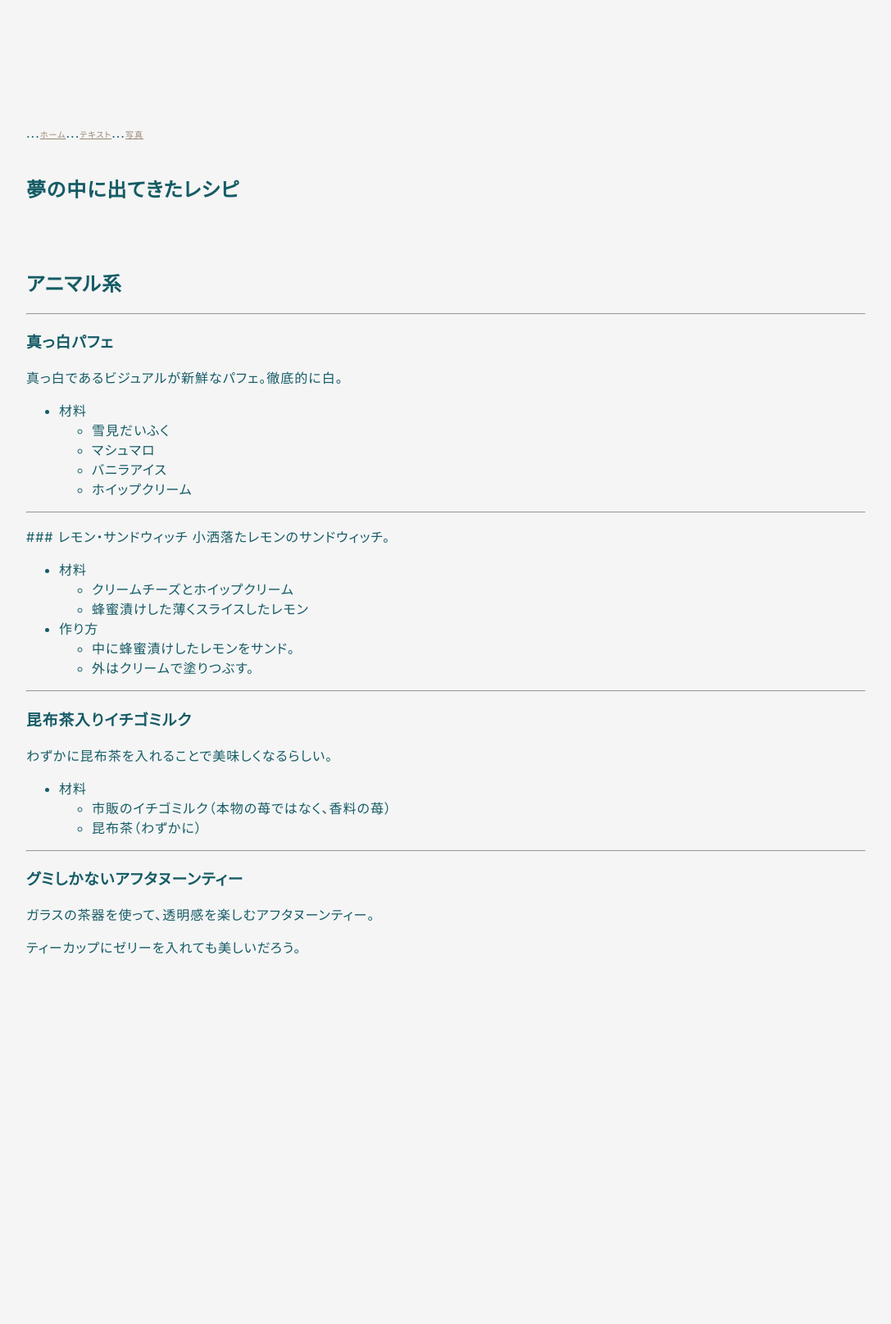
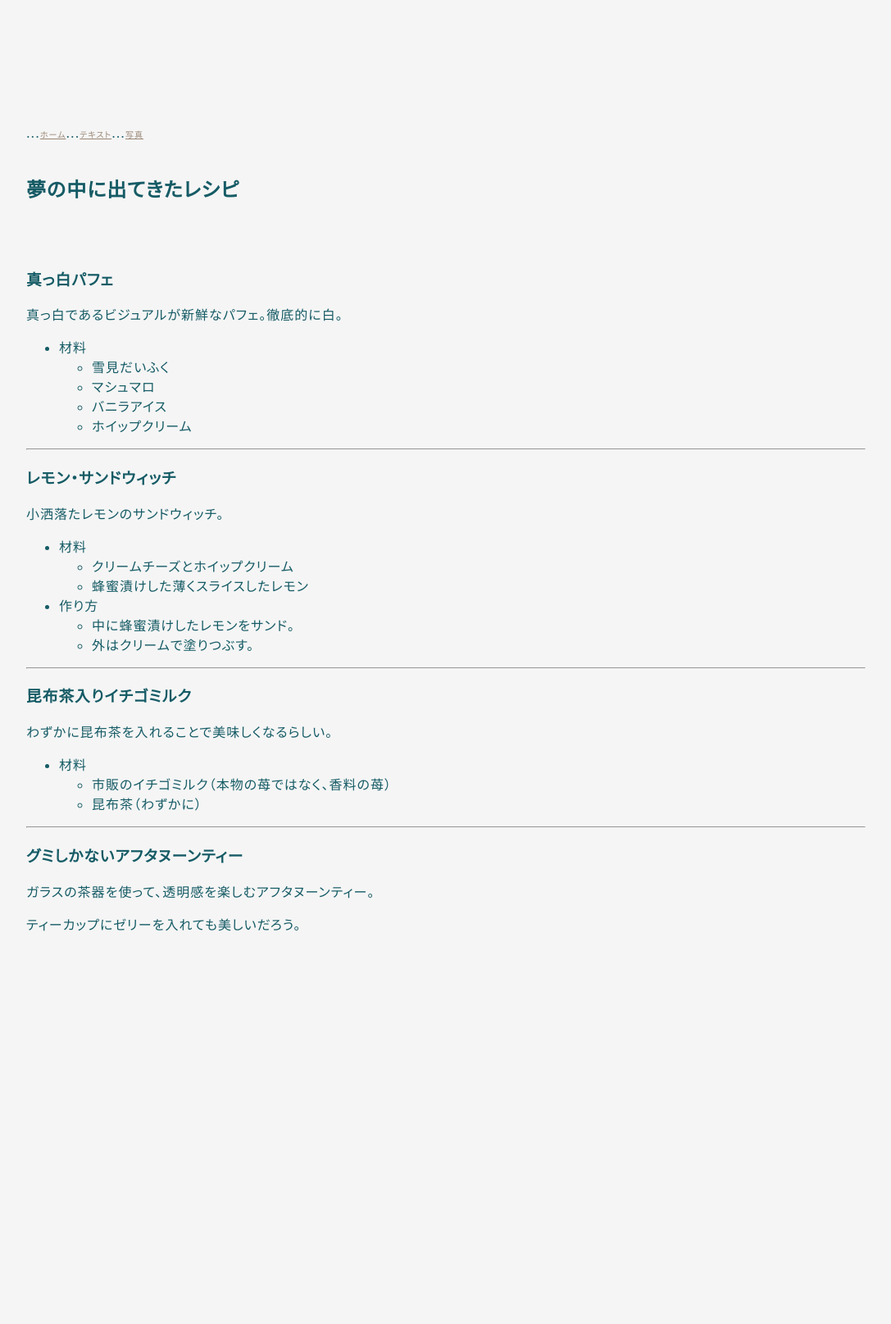
Before and after one commit to hihumi-riku/hihumi-riku.github.io, a Jekyll site: the page built from _posts/2026-08-31-recipes_in_dreams.md, in a window 1280 px wide. Shown: the whole page at 82% size, without its empty margins (96-1183 px from the left). Built offline with Jekyll 4.4.1, drawn with Linux system fonts in a browser that asks for light colours; after the commit the page ends 1587 px from its top, so only the background shows below that.

Commit message:
Update 2026-08-31-recipes_in_dreams.md

```diff
--- a/_posts/2026-08-31-recipes_in_dreams.md
+++ b/_posts/2026-08-31-recipes_in_dreams.md
@@ -6,9 +6,6 @@ title: 夢の中に出てきたレシピ
 ## 夢の中に出てきたレシピ
 <br>
 <br>
-
-## アニマル系
----
 
 ### 真っ白パフェ
 真っ白であるビジュアルが新鮮なパフェ。徹底的に白。
@@ -21,7 +18,7 @@ title: 夢の中に出てきたレシピ
 
 ---
 
- ### レモン・サンドウィッチ
+### レモン・サンドウィッチ
 小洒落たレモンのサンドウィッチ。
 
  - 材料
```
